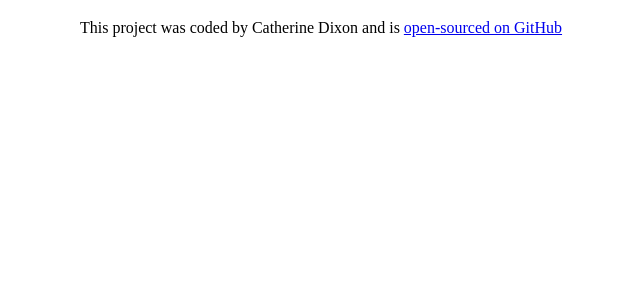
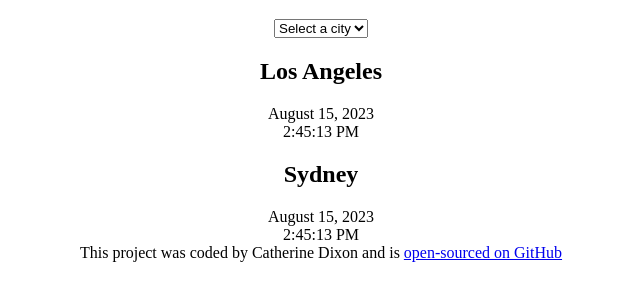
Before and after one commit to cathdxn/world-clock, a plain HTML site: page index.html in a window 1280 px wide. Shown: the part 61-362 px from the top of the page, without its empty margins (319-959 px from the left). Drawn offline with Linux system fonts and the light colour scheme; a script that the page names is missing.

Commit message:
Added basic HTML

```diff
--- a/index.html
+++ b/index.html
@@ -8,7 +8,26 @@
         <title>World Clock - Catherine Dixon</title>
     </head>
     <body>
-        <h1>World Clock</h1>
+        <div class="container">
+            <h1>World Clock</h1>
+            <select>
+                <option value="">Select a city</option>
+                <option value="new-york">New York</option>
+                <option value="london">London</option>
+                <option value="paris">Paris</option>
+                <option value="tokyo">Tokyo</option>
+            </select>
+            <div class="city">
+                <h2>Los Angeles</h2>
+                <div class="date">August 15, 2023</div>
+                <div class="time">2:45:13 PM</div>
+            </div>
+            <div class="city">
+                <h2>Sydney</h2>
+                <div class="date">August 15, 2023</div>
+                <div class="time">2:45:13 PM</div>
+            </div>
+        </div>
         <footer>This project was coded by Catherine Dixon and is <a href="https://github.com/cathdxn/world-clock" target="_blank">open-sourced on GitHub</a></footer>
         <script src="javascript/index.js"></script>
     </body>
--- a/javascript/index.js
+++ /dev/null
@@ -1 +0,0 @@
-alert("hello");
```
